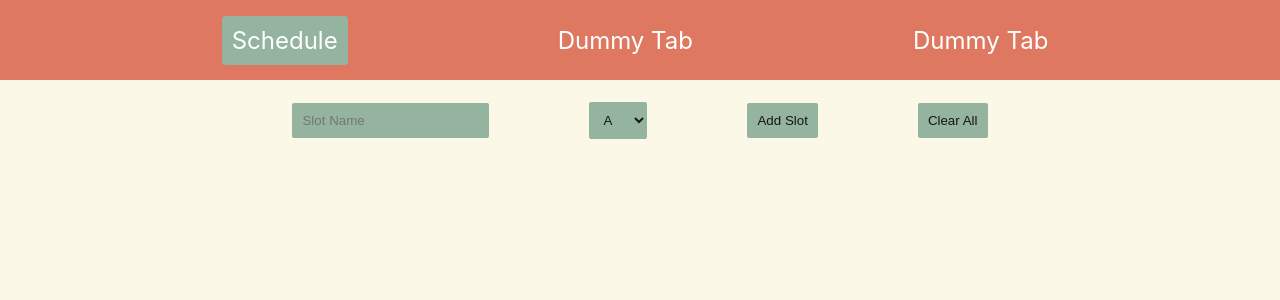
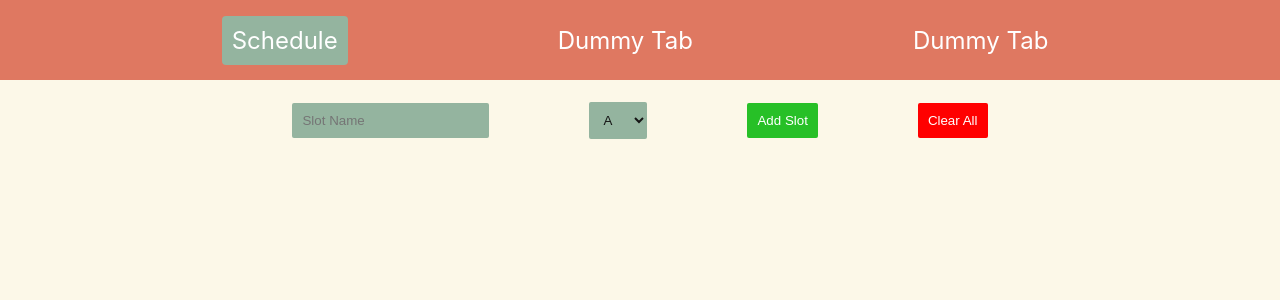
Before and after one commit to SamarthPandya/scheduling-assistant, a React (Create React App) app: page / in a window 1280 px wide. Shown: the top 300 px of the page. Built offline with nearby package versions, Linux system fonts and the light colour scheme.

Commit message:
making changes

```diff
--- a/src/Components/AllTabs/FirstTab.css
+++ b/src/Components/AllTabs/FirstTab.css
@@ -20,6 +20,28 @@ select {
   padding: 10px;
   border-radius: 2px;
   border: none;
-  background-color: var(--bg-light-secondary);
   color: var(--font-dark);
 }
+input,
+select {
+  background-color: var(--bg-light-secondary);
+}
+
+#setSlot {
+  background-color: rgb(39, 192, 39);
+  color: white;
+}
+
+#clearAll {
+  background-color: red;
+  color: white;
+}
+#clearAll:hover {
+  background-color: rgb(184, 63, 63);
+  color: white;
+}
+
+#setSlot:hover {
+  background-color: green;
+  color: white;
+}
--- a/src/Components/AllTabs/FirstTab.js
+++ b/src/Components/AllTabs/FirstTab.js
@@ -35,7 +35,6 @@ const FirstTab = () => {
   }
   const clearAll = () => {
     var temp = document.getElementsByTagName("option");
-    console.log(temp);
     for (var i = 0; i < 14; i++) {
       slotsBinary[i] = 0;
       if (temp[i] != undefined && temp[i].disabled) {
```
